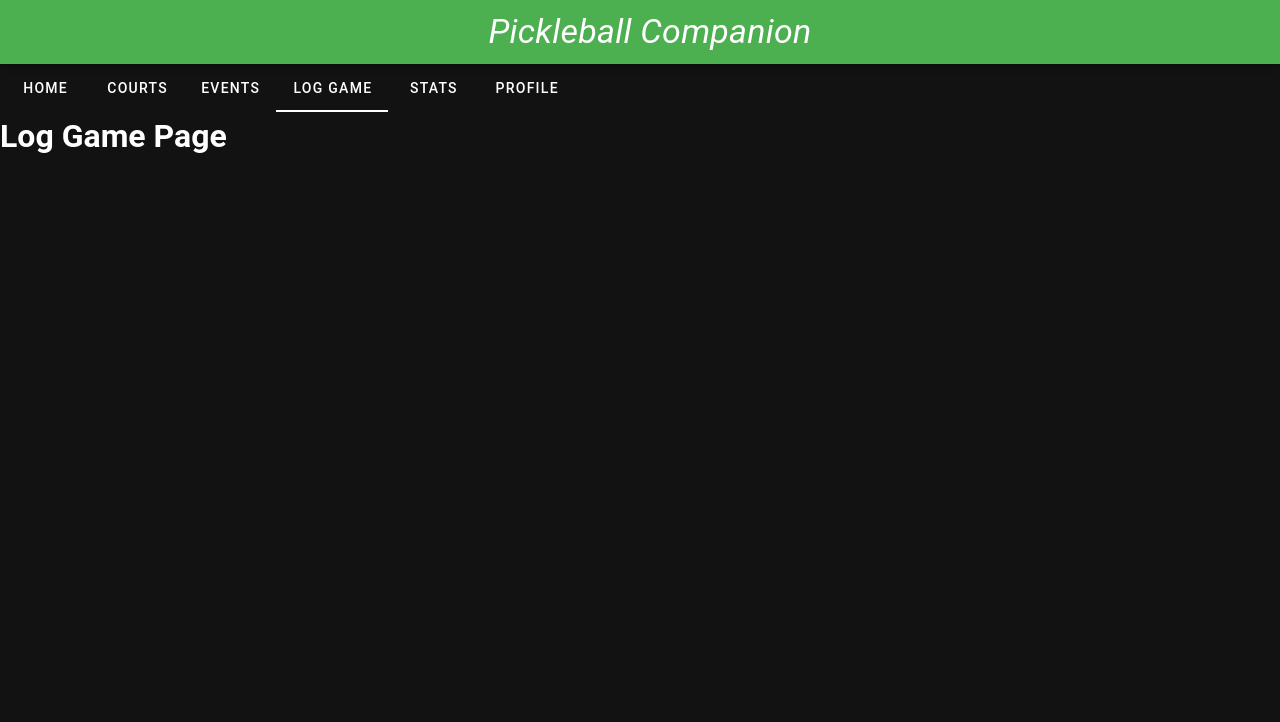
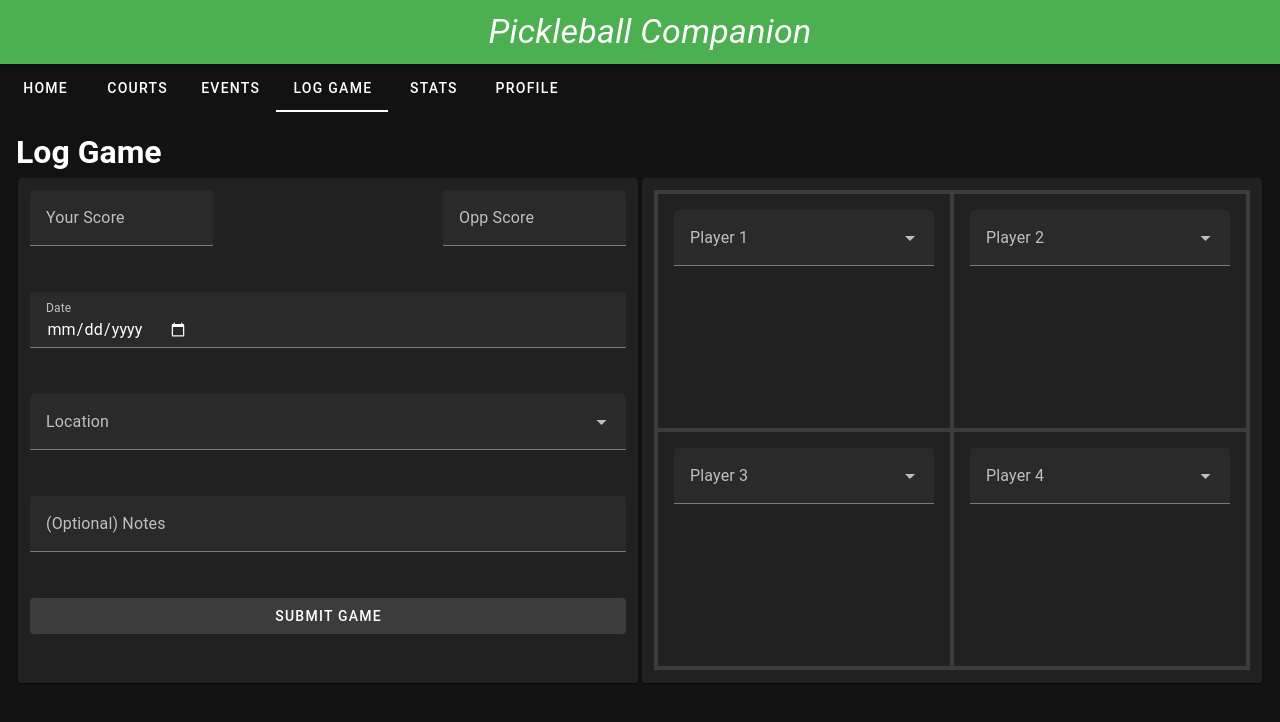
Before and after one commit to gmoore52/ThePickleballCompanionApp, a Vue app in the folder PickleBallCompanionAppUI/: page /log-game in a window 1280 px wide. Shown: the top 722 px of the page. Built offline with nearby package versions, Linux system fonts and the light colour scheme.

Commit message:
Update on the loggame page, inputs get converted to json

```diff
--- a/PickleBallCompanionAppUI/src/pages/LogGame.vue
+++ b/PickleBallCompanionAppUI/src/pages/LogGame.vue
@@ -1,7 +1,245 @@
+<script setup>
+import { ref } from 'vue';
+import { onMounted } from '@vue/runtime-core';
+
+  const userScore = ref(null);
+  const oppScore = ref(null);
+  const gameDate = ref(null);
+  const locations = ref(["loc1","loc2","loc3","loc4"]);
+  const location = ref(null);
+  const notes = ref(null);
+
+  const players1 = ref(["bob1","sue1","ron1","jon1"]);
+  const players2 = ref(["bob2","sue2","ron2","jon2"]);
+  const players3 = ref(["bob3","sue3","ron3","jon3"]);
+  const players4 = ref(["bob4","sue4","ron4","jon4"]);
+
+  const player1 = ref(null);
+  const player2 = ref(null);
+  const player3 = ref(null);
+  const player4 = ref(null);
+
+  function getData(){
+    // unused currently, will connect to the backend
+
+  }
+
+  function parseData(){
+
+
+  }
+
+  function submit(){
+    var jsonGame = {};
+    var dataNames = ['userScore','oppScore','gameDate','location','notes','player1','player2','player3','player4'];
+    var dataValues = [userScore.value, oppScore.value, gameDate.value, location.value, notes.value, player1.value, player2.value, player3.value, player4.value]
+    //console.log('left side stuff', userScore.value, oppScore.value, gameDate.value, location.value, notes.value, player1.value, player2.value, player3.value, player4.value);
+
+    for (let i = 0; i< dataNames.length; i++){
+      jsonGame[dataNames[i]] = dataValues[i];
+    }
+    console.log(jsonGame);
+
+  }
+
+  onMounted(() => {
+    getData();
+    parseData();
+  })
+
+  // todo: add all the functionality LOL
+  // todo: seems that we are onto form validation, resizing for phone screen, and some sort of option for singles v doubles
+
+  const dummyData =
+  [{
+    username: "john_doe",
+    firstname: "John",
+    lastname: "Doe",
+    email_address: "user1@example.com",
+    password: "password123",
+    profile_img: "profile_img_1.png",
+    skill_level: 5,
+    acc_creation_date: "2023-01-10"
+  },
+  {
+    username: "jane_smith",
+    firstname: "Jane",
+    lastname: "Smith",
+    email_address: "user2@example.com",
+    password: "mypassword456",
+    profile_img: "profile_img_2.png",
+    skill_level: 7,
+    acc_creation_date: "2023-02-15"
+  },
+  {
+    username: "michael_johnson",
+    firstname: "Michael",
+    lastname: "Johnson",
+    email_address: "user3@example.com",
+    password: "password789",
+    profile_img: "profile_img_3.png",
+    skill_level: 4,
+    acc_creation_date: "2023-03-20"
+  },
+  {
+    username: "emily_davis",
+    firstname: "Emily",
+    lastname: "Davis",
+    email_address: "user4@example.com",
+    password: "securepass987",
+    profile_img: "profile_img_4.png",
+    skill_level: 6,
+    acc_creation_date: "2023-04-25"
+  },
+  {
+    username: "james_wilson",
+    firstname: "James",
+    lastname: "Wilson",
+    email_address: "user5@example.com",
+    password: "user5pass",
+    profile_img: "profile_img_5.png",
+    skill_level: 8,
+    acc_creation_date: "2023-05-30"
+  },
+  {
+    username: "olivia_brown",
+    firstname: "Olivia",
+    lastname: "Brown",
+    email_address: "user6@example.com",
+    password: "mypassword123",
+    profile_img: "profile_img_6.png",
+    skill_level: 5,
+    acc_creation_date: "2023-06-14"
+  },
+  {
+    username: "william_taylor",
+    firstname: "William",
+    lastname: "Taylor",
+    email_address: "user7@example.com",
+    password: "userpass789",
+    profile_img: "profile_img_7.png",
+    skill_level: 9,
+    acc_creation_date: "2023-07-19"
+  },
+  {
+    username: "sophia_moore",
+    firstname: "Sophia",
+    lastname: "Moore",
+    email_address: "user8@example.com",
+    password: "pass456user",
+    profile_img: "profile_img_8.png",
+    skill_level: 6,
+    acc_creation_date: "2023-08-24"
+  },
+  {
+    username: "benjamin_martinez",
+    firstname: "Benjamin",
+    lastname: "Martinez",
+    email_address: "user9@example.com",
+    password: "9userpass321",
+    profile_img: "profile_img_9.png",
+    skill_level: 3,
+    acc_creation_date: "2023-09-29"
+  },
+  {
+    username: "amelia_garcia",
+    firstname: "Amelia",
+    lastname: "Garcia",
+    email_address: "user10@example.com",
+    password: "10userpass654",
+    profile_img: "profile_img_10.png",
+    skill_level: 7,
+    acc_creation_date: "2023-10-04"
+  }];
+
+</script>
 <template>
-    <h1>Log Game Page</h1>
+  <v-container fluid>
+    <h1>Log Game</h1>
+    <v-layout row wrap>
+        <v-card class="w-50 card">
+          <v-row id="row1">
+            <!-- <v-col cols="3">Your Score</v-col>
+            <v-col cols="3"></v-col>
+            <v-col cols="3">Opp. Score</v-col>
+            <v-col cols="3"></v-col> -->
+
+            <v-col cols="4">
+              <v-text-field v-model="userScore" label="Your Score" type="number" class="num"></v-text-field>
+            </v-col>
+            <v-col cols="4">
+
+            </v-col>
+
+            <v-col cols="4">
+              <v-text-field v-model="oppScore" label="Opp Score" type="number" class="num"></v-text-field>
+            </v-col>
+            <v-col cols="12">
+              <v-text-field v-model="gameDate" label="Date" type="date" class="text"></v-text-field>
+            </v-col>
+            <v-col cols="12">
+              <v-autocomplete v-model="location" clearable label="Location"type="text" class="text" :items=locations></v-autocomplete>
+            </v-col>
+            <v-col cols="12">
+              <v-text-field v-model="notes" label="(Optional) Notes"type="text" class="text"></v-text-field>
+            </v-col>
+            <v-col cols="12">
+              <v-btn @click="submit" variant="tonal" class="w-100"> Submit Game</v-btn>
+            </v-col>
+          </v-row color="green">
+      </v-card>
+      <v-card class="w-50 card">
+        <v-row id="row2 w-100">
+          <v-col>
+            <div class="court border-lg border-b-md border-e-md">
+              <v-autocomplete v-model="player1" class="player-search" clearable label="Player 1" :items="players1">
+
+              </v-autocomplete>
+            </div>
+            <div class="court border-lg border-b-md border-s-md">
+              <v-autocomplete v-model="player2" class="player-search" clearable label="Player 2" :items="players2">
+
+              </v-autocomplete>
+            </div>
+            <div class="court border-lg border-t-md border-e-md">
+              <v-autocomplete v-model="player3" class="player-search" clearable label="Player 3" :items="players3">
+              </v-autocomplete>
+            </div>
+            <div class="court border-lg border-t-md border-s-md">
+              <v-autocomplete v-model="player4" class="player-search" clearable label="Player 4" :items="players4">
+
+              </v-autocomplete>
+            </div>
+          </v-col>
+        </v-row>
+      </v-card>
+    </v-layout>
+  </v-container>
 </template>
 
-<script setup>
-  //
-</script>
+<style scoped>
+  .card{
+    padding: 0.8em;
+    margin: 0.1em;
+    /* height: 700px; */
+  }
+  #notes{
+    height:200px;
+  }
+  #row2{
+    width: 50% !important;
+  }
+  .court{
+    height:15rem;
+    width:50%;
+    display: inline-block;
+    margin: auto;
+    text-align: center;
+  }
+  .player-search{
+    margin-top: 1rem;
+    margin-left: 1rem;
+    margin-right: 1rem;
+  }
+
+</style>
```
